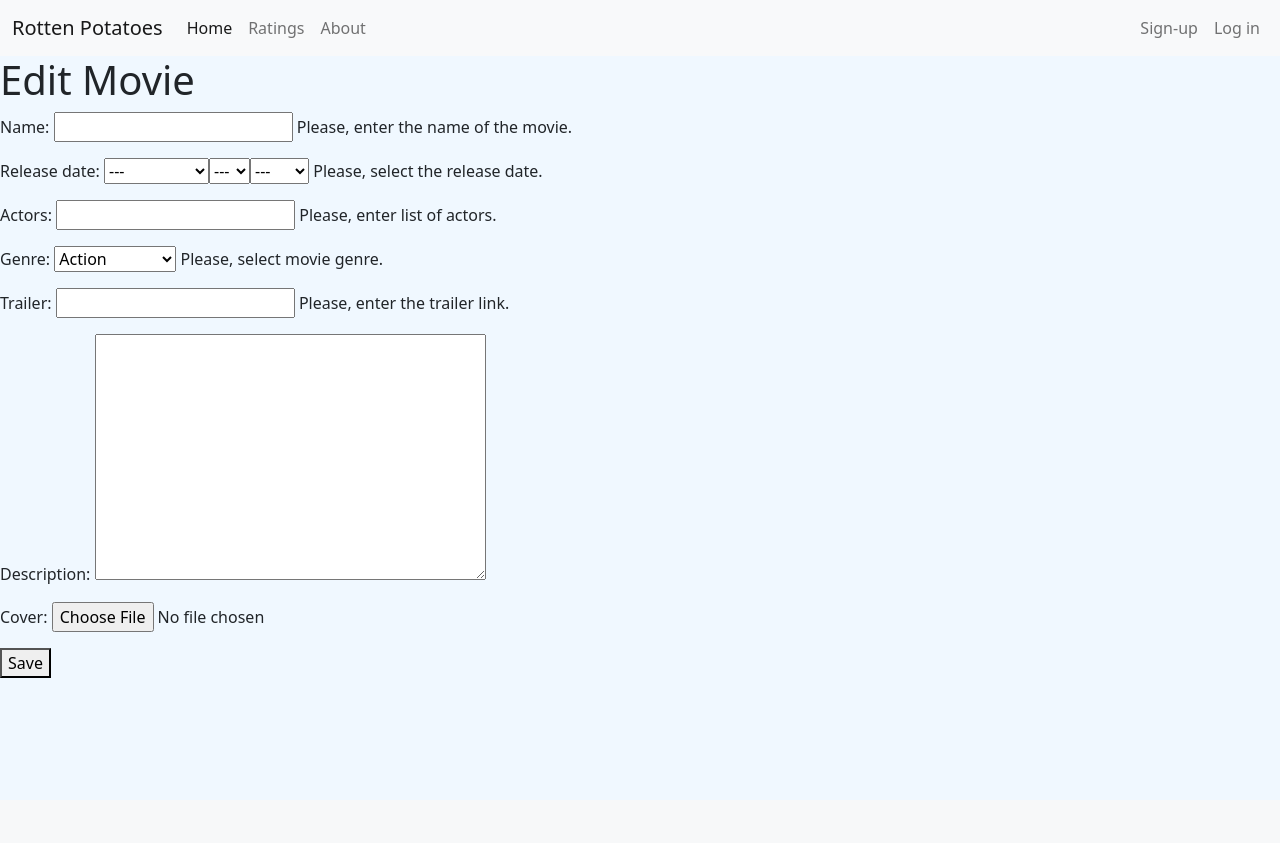
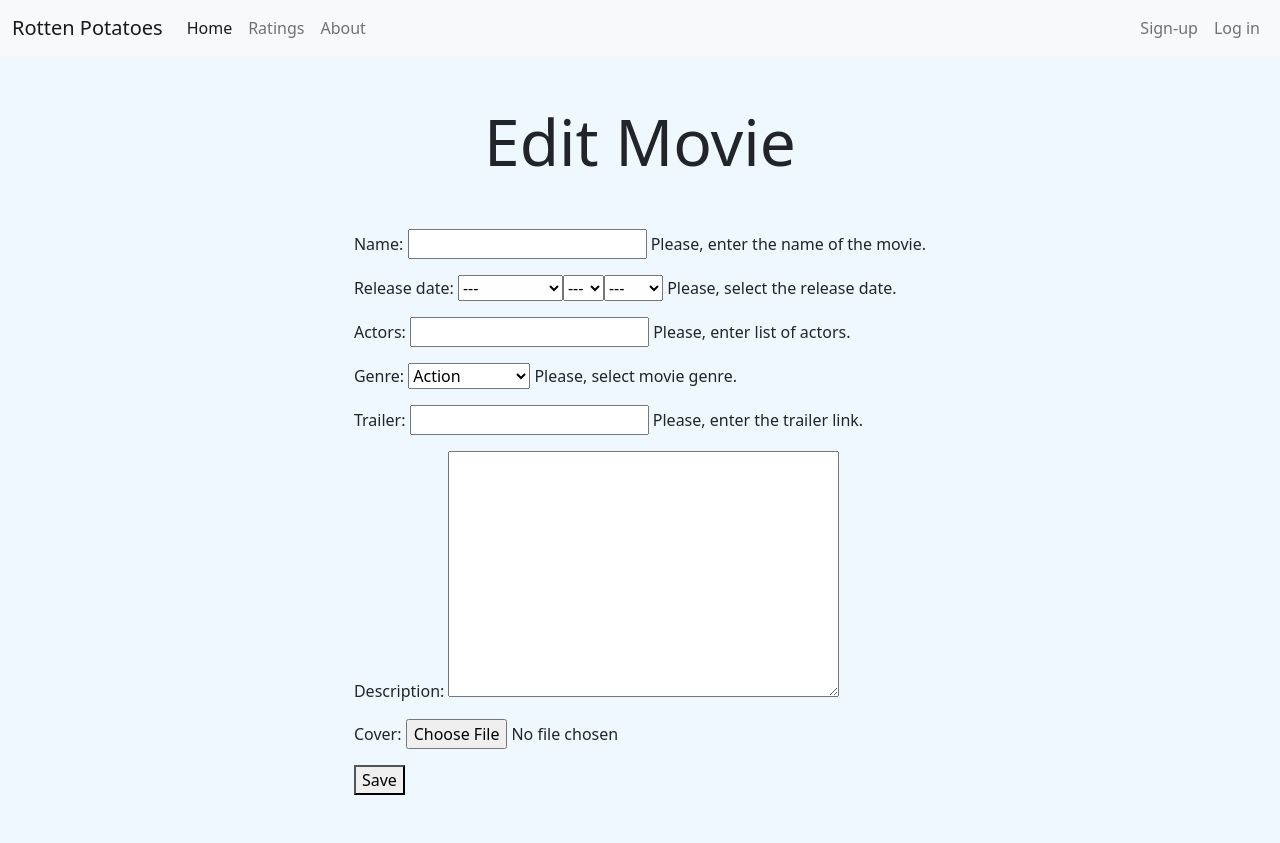
Before and after one commit to Eg3-git/wad2project, a Django app: template wad2project/templates/rotten_potatoes/edit.html in a window 1280 px wide. Before the commit the page ends 678 px from the top, so only its background shows below. Run offline with Django 3.2, Linux system fonts and the light colour scheme; the template is opened without the code that fills it: values that come from a table or form of the project are taken from there, others are empty.

Commit message:
edit movie styled

```diff
--- a/wad2project/templates/rotten_potatoes/edit.html
+++ b/wad2project/templates/rotten_potatoes/edit.html
@@ -6,17 +6,21 @@
 {% endblock %}
 
 {% block body_block %}
-	<h1>Edit Movie</h1>
+<div class="container py-5">
+	<h1 class="display-3 text-center mb-5">Edit Movie</h1>
+	<div class="d-flex justify-content-center">
 		<form
 			id="form"
 			method="post"
 			action="{% url 'rotten_potatoes:edit_movie' movie %}"
 			enctype="multipart/form-data"
-			class="auto-form">
+			style="width: fit-content;">
 				{% csrf_token %}
 				{{ form.as_p }}
 
 				<button type="submit">Save</button>
 		</form>
+	</div>
+</div>
 
 {% endblock %}
```
